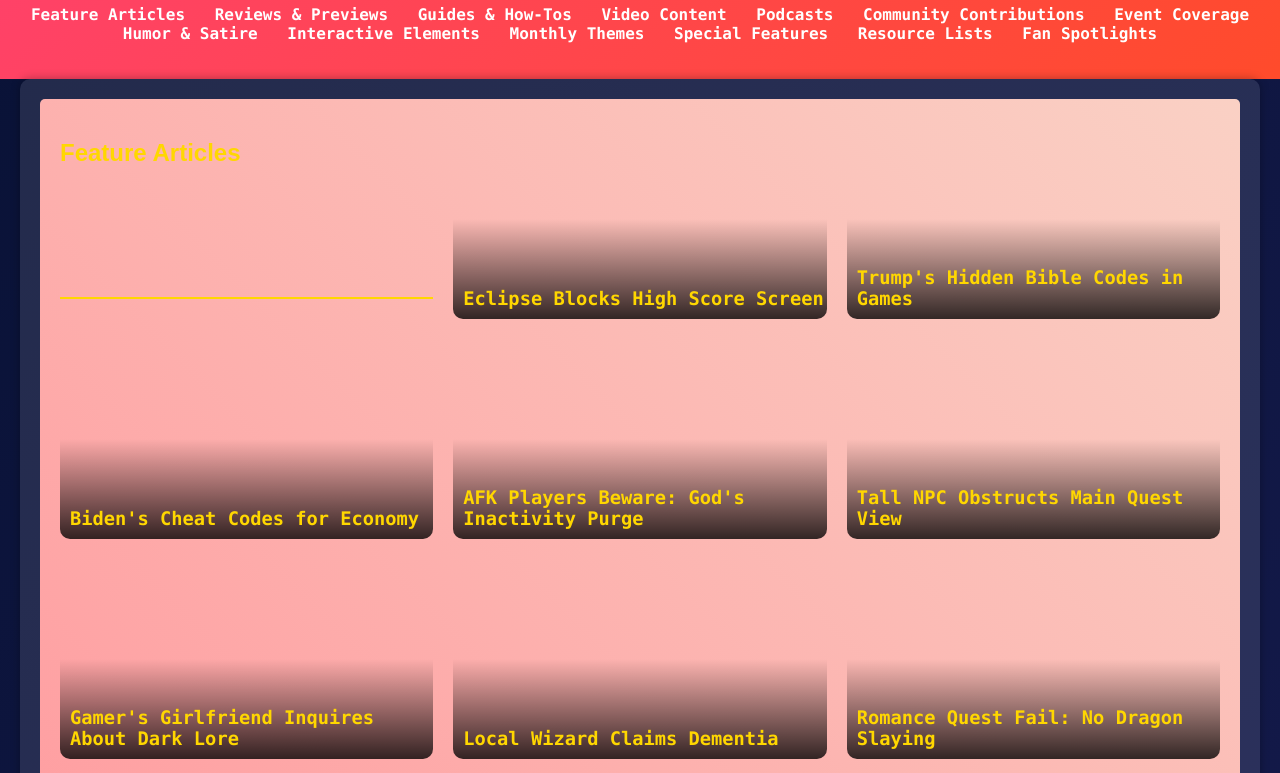
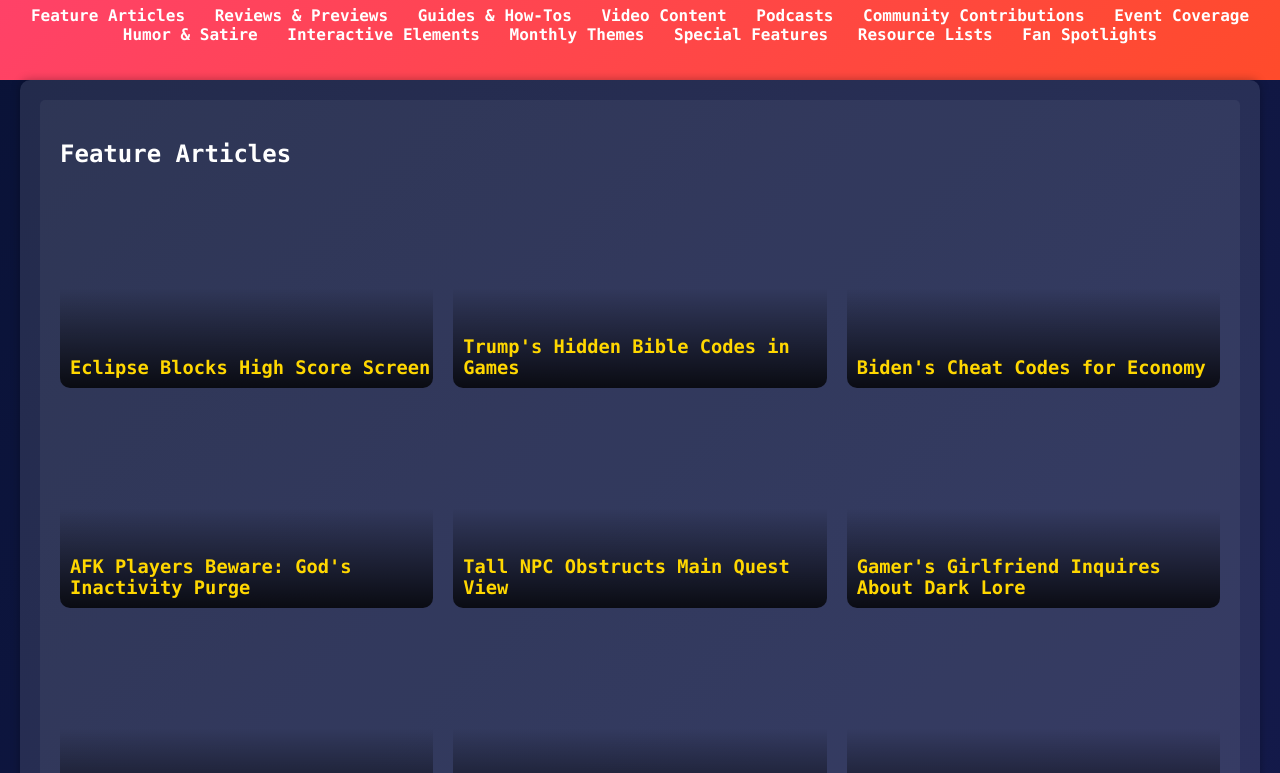
Before and after one commit to zeroxak/gamercentral, a plain HTML site: page index.html in a window 1280 px wide. Shown: the part 95-868 px from the top of the page. Drawn offline with Linux system fonts and the light colour scheme.

Commit message:
Update index.html

```diff
--- a/index.html
+++ b/index.html
@@ -44,40 +44,18 @@ nav a {
     font-weight: bold;
 }
 .content-section {
+    display: flex;
+    flex-direction: column;
     margin-bottom: 40px;
     background: rgba(255, 255, 255, 0.05);
     padding: 20px;
     border-radius: 5px;
 }
-h1, h2 {
-    font-family: 'Arial', sans-serif;
-    color: #FFD700; /* gold */
+.content-section h2 {
+    align-self: flex-start;
+    margin-bottom: 20px; /* Adjust spacing between the title and the grid */
 }
-h2 {
-    border-bottom: 2px solid #FFD700;
-    padding-bottom: 10px;
-}
-
-/* adding some fancy effects */
-a:hover {
-    color: #FFD700;
-    text-decoration: underline;
-}
-footer {
-    font-size: 1.2em;
-    background: linear-gradient(135deg, #6e8efb, #a777e3);
-}
-/* adding gradient backgrounds to sections */
-.content-section:nth-child(odd) {
-    background: linear-gradient(45deg, #ff9a9e 0%, #fad0c4 99%, #fad0c4 100%);
-}
-
-.content-section:nth-child(even) {
-    background: linear-gradient(45deg, #fbc2eb 0%, #a6c1ee 100%);
-}
-
-/* article cards styling */
-#feature-articles {
+.article-grid {
     display: grid;
     grid-template-columns: repeat(3, 1fr);
     gap: 20px;
@@ -107,16 +85,6 @@ footer {
     z-index: 1;
     color: #FFD700; /* To ensure readability */
 }
-/* Background images for articles - replace 'your_image_url_here' with actual image URLs */
-.article:nth-child(1) { background-image: url('your_image_url_here'); }
-.article:nth-child(2) { background-image: url('your_image_url_here'); }
-.article:nth-child(3) { background-image: url('your_image_url_here'); }
-.article:nth-child(4) { background-image: url('your_image_url_here'); }
-.article:nth-child(5) { background-image: url('your_image_url_here'); }
-.article:nth-child(6) { background-image: url('your_image_url_here'); }
-.article:nth-child(7) { background-image: url('your_image_url_here'); }
-.article:nth-child(8) { background-image: url('your_image_url_here'); }
-.article:nth-child(9) { background-image: url('your_image_url_here'); }
 
     </style>
 </head>
@@ -147,6 +115,7 @@ footer {
         <!-- feature articles -->
         <section id="feature-articles" class="content-section">
             <h2>Feature Articles</h2>
+            <div class="article-grid">
                 <!-- article previews go here -->
                 <div class="article"><h3>Eclipse Blocks High Score Screen</h3></div>
                 <div class="article"><h3>Trump's Hidden Bible Codes in Games</h3></div>
@@ -157,6 +126,7 @@ footer {
                 <div class="article"><h3>Local Wizard Claims Dementia</h3></div>
                 <div class="article"><h3>Romance Quest Fail: No Dragon Slaying</h3></div>
                 <div class="article"><h3>The Quest for The Ultimate Pizza Slice</h3></div>
+            </div>
         </section>
 
         <!-- game reviews & previews -->
```
Lines whose indentation alone changed are shown as unchanged.
